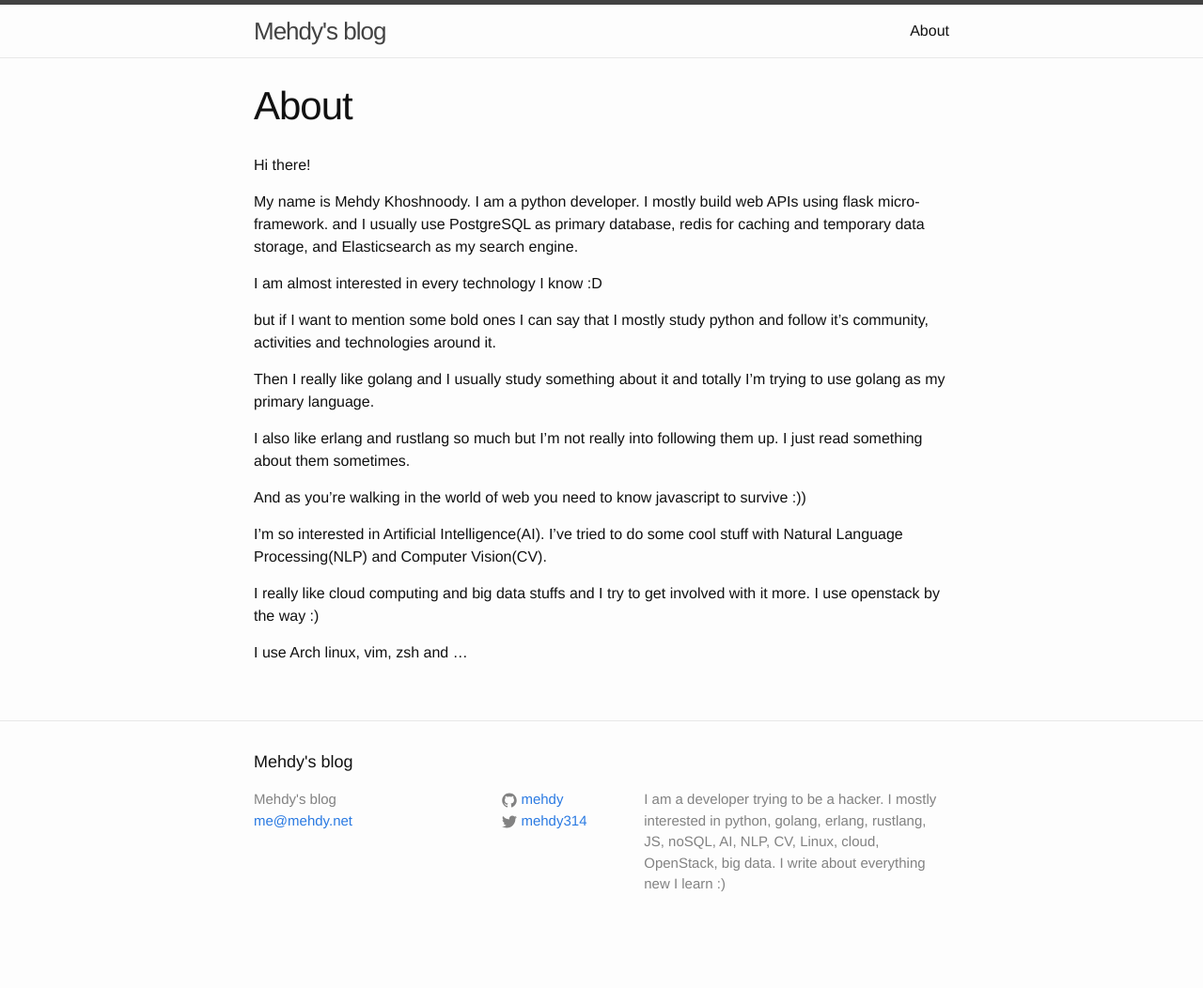
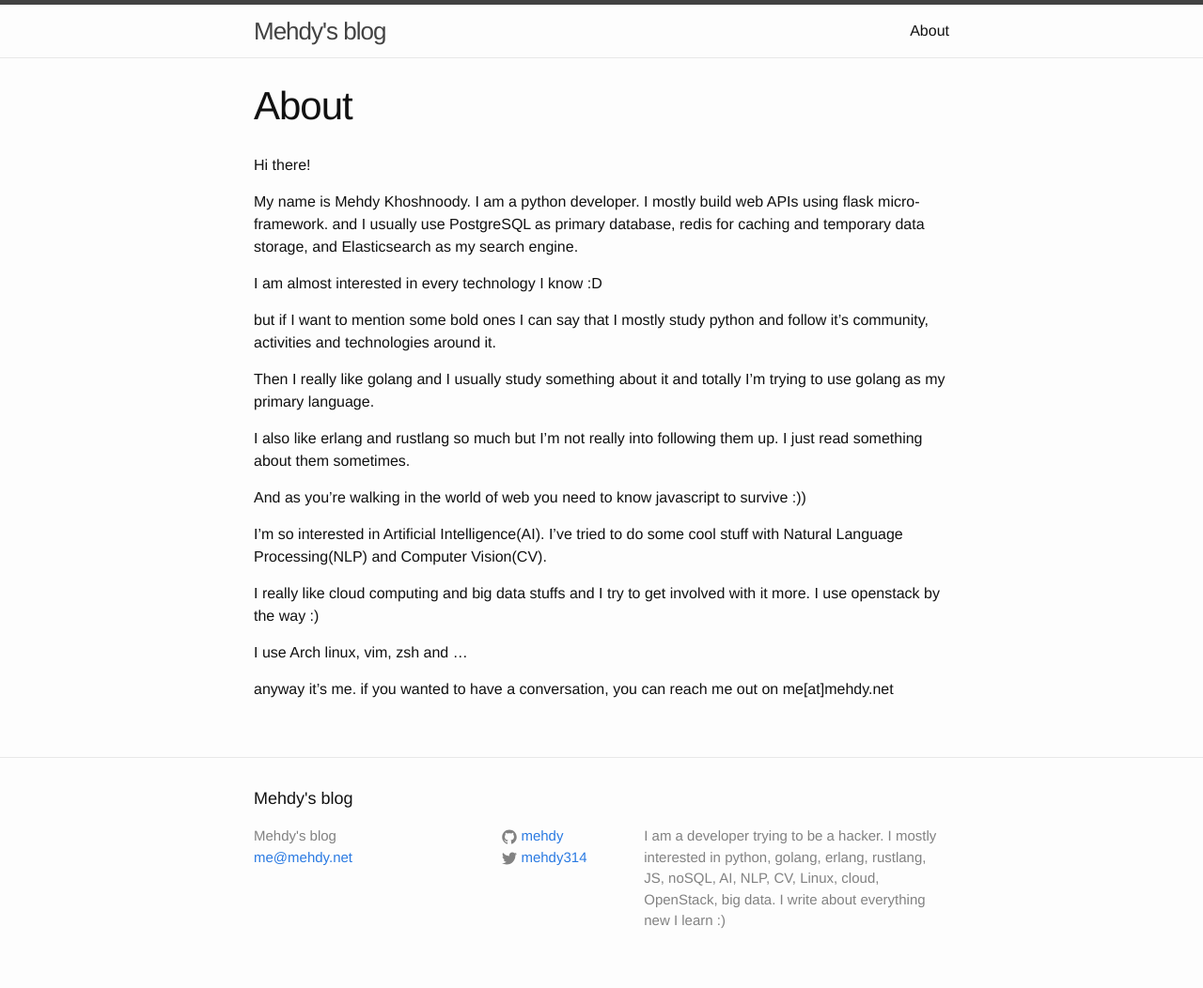
Before and after one commit to mehdy/blog, a Jekyll site: the page built from about.md, in a window 1280 px wide. Shown: the whole page at 94% size. Built offline with Jekyll 4.4.1, drawn with Linux system fonts in a browser that asks for light colours; before the commit the page ends 1013 px from its top, so only the background shows below that.

Commit message:
updated about me

```diff
--- a/about.md
+++ b/about.md
@@ -26,3 +26,5 @@ I'm so interested in Artificial Intelligence(AI). I've tried to do some cool stu
 I really like cloud computing and big data stuffs and I try to get involved with it more. I use openstack by the way :)
 
 I use Arch linux, vim, zsh and ...
+
+anyway it's me. if you wanted to have a conversation, you can reach me out on me[at]mehdy.net
```
